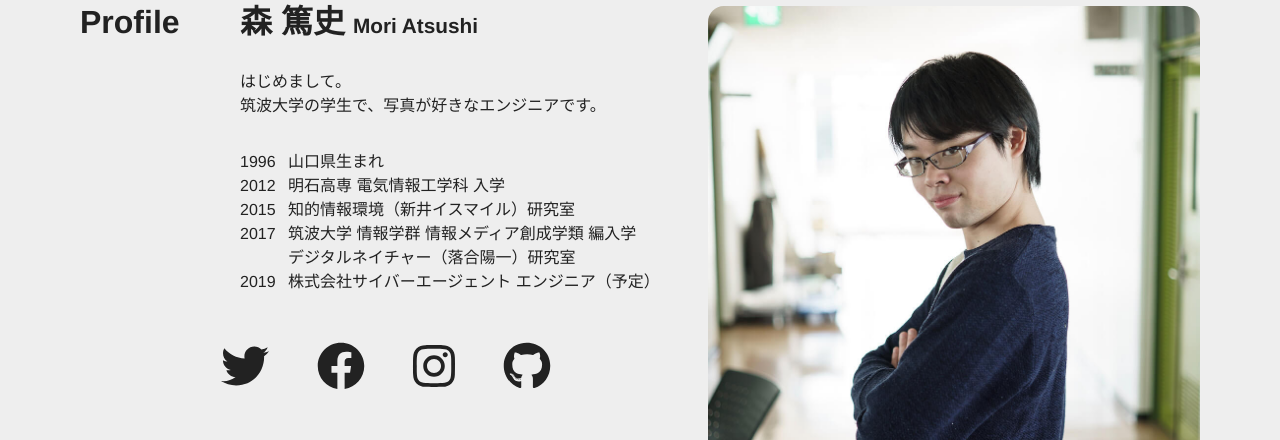
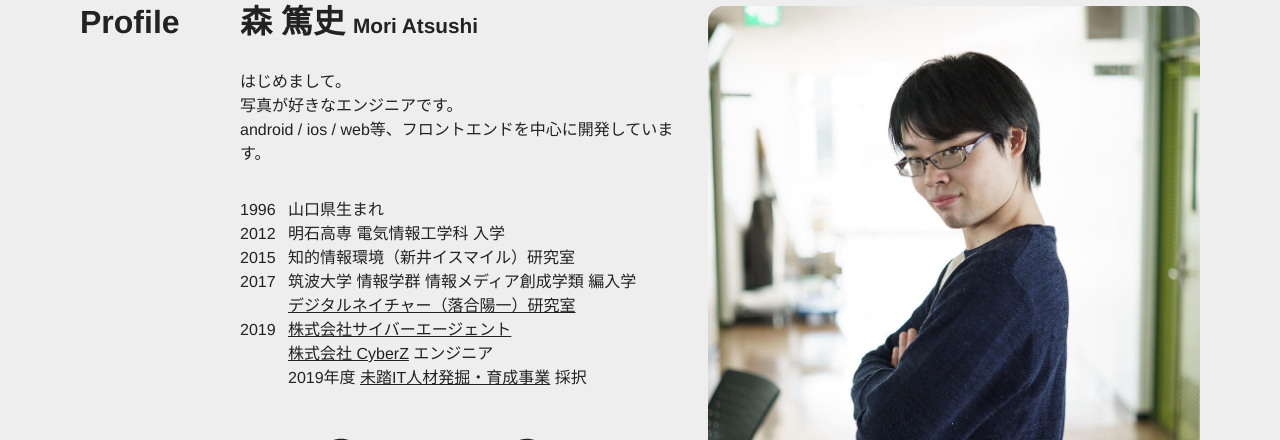
Before and after one commit to mori-atsushi/portfolio-front, a React (Create React App) app: page / in a window 1280 px wide. Shown: the part 714-1154 px from the top of the page. Built offline with nearby package versions, Linux system fonts and the light colour scheme; what src, typescript-fsa, typescript-fsa-reducers would draw is missing.

Commit message:
Fix profile

```diff
--- /dev/null
+++ b/src/components/atoms/links/ExternalLink.tsx
@@ -0,0 +1,17 @@
+import * as React from 'react';
+import styledComponents from 'styled-components';
+
+interface IProps {
+  href: string;
+  children: string;
+}
+
+export default (props: IProps) => (
+  <A href={props.href} target="_blank">
+    {props.children}
+  </A>
+)
+
+const A = styledComponents.a`
+  text-decoration: underline;
+`;
--- a/src/components/organisms/Profiles/Profile.tsx
+++ b/src/components/organisms/Profiles/Profile.tsx
@@ -1,6 +1,7 @@
 import * as React from 'react';
 import styledComponents from 'styled-components';
 
+import ExternalLink from 'src/components/atoms/links/ExternalLink';
 import profileJpg from '../../../statics/images/profile.jpg';
 import SnsList from '../../molecules/sns/SnsList';
 
@@ -16,14 +17,37 @@ export default () => (
           </Name>
           <Introduction>
             はじめまして。<br/>
-            筑波大学の学生で、写真が好きなエンジニアです。
+            写真が好きなエンジニアです。<br/>
+            android / ios / web等、フロントエンドを中心に開発しています。
           </Introduction>
           <Career>
-            <Date>1996</Date><Event>山口県生まれ</Event>
-            <Date>2012</Date><Event>明石高専 電気情報工学科 入学</Event>
-            <Date>2015</Date><Event>知的情報環境（新井イスマイル）研究室</Event>
-            <Date>2017</Date><Event>筑波大学 情報学群 情報メディア創成学類 編入学<br/>デジタルネイチャー（落合陽一）研究室</Event>
-            <Date>2019</Date><Event>株式会社サイバーエージェント エンジニア（予定）</Event>
+            <Date>1996</Date>
+            <Event>
+              山口県生まれ
+            </Event>
+
+            <Date>2012</Date>
+            <Event>
+              明石高専 電気情報工学科 入学
+            </Event>
+
+            <Date>2015</Date>
+            <Event>
+              知的情報環境（新井イスマイル）研究室
+            </Event>
+
+            <Date>2017</Date>
+            <Event>
+              筑波大学 情報学群 情報メディア創成学類 編入学<br/>
+              <ExternalLink href="https://digitalnature.slis.tsukuba.ac.jp/">デジタルネイチャー（落合陽一）研究室</ExternalLink>
+            </Event>
+
+            <Date>2019</Date>
+            <Event>
+              <ExternalLink href="https://www.cyberagent.co.jp/">株式会社サイバーエージェント</ExternalLink><br/>
+            	<ExternalLink href="https://cyber-z.co.jp/">株式会社 CyberZ</ExternalLink> エンジニア<br/>
+              2019年度 <ExternalLink href="https://www.ipa.go.jp/jinzai/mitou/2019/20190607.html">未踏IT人材発掘・育成事業</ExternalLink> 採択
+            </Event>
           </Career>
         </Content>
       </Row>
```
